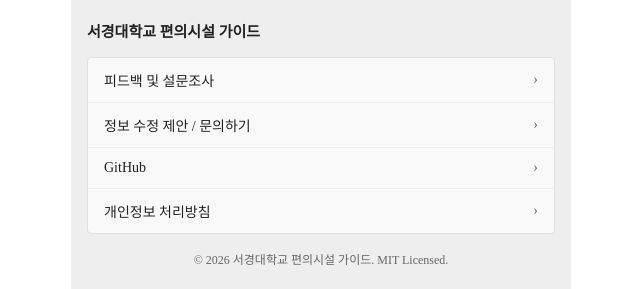
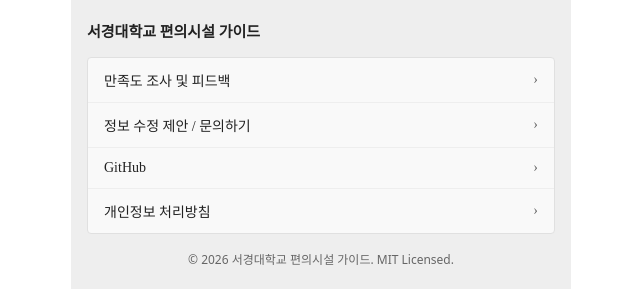
Before and after one commit to 0a-r4/seokyeong-campus-amenities, a React (Vite) app: page / in a window 1280 px wide. Shown: the part 984-1273 px from the top of the page, without its empty margins (319-959 px from the left). Built offline with nearby package versions, Linux system fonts and the light colour scheme.

Commit message:
피드백 및 설문조사 -> 만족도 조사 및 피드백

```diff
--- a/index.html
+++ b/index.html
@@ -36,7 +36,7 @@
       gtag('config', 'G-L6WGWDJ774');
     </script>
 
-    <link rel="icon" type="image/svg+xml" href="/test.svg" />
+    <link rel="icon" type="image/svg+xml" href="/icon.svg" />
 
     <!-- 기본 검색/브라우저 메타 태그 -->
     <title>서경대학교 편의시설 가이드</title>
--- a/src/components/layout/Footer.tsx
+++ b/src/components/layout/Footer.tsx
@@ -52,7 +52,7 @@ export default function Footer() {
             rel="noopener noreferrer"
             style={{ ...itemStyle, borderBottom: '1px solid var(--border-subtle)' }}
           >
-            <span>피드백 및 설문조사</span>
+            <span>만족도 조사 및 피드백</span>
             <span style={arrowStyle}>›</span>
           </a>
           <a
@@ -83,6 +83,8 @@ export default function Footer() {
             fontSize: '12px',
             color: 'var(--text-secondary)',
             textAlign: 'center',
+            fontFamily:
+              'system-ui, -apple-system, BlinkMacSystemFont, "Segoe UI", Roboto, "Noto Sans KR", "Malgun Gothic", sans-serif',
           }}
         >
           © 2026 서경대학교 편의시설 가이드. MIT Licensed.
```
Also changed, not shown: public/icon.svg (renamed from public/test.svg).
